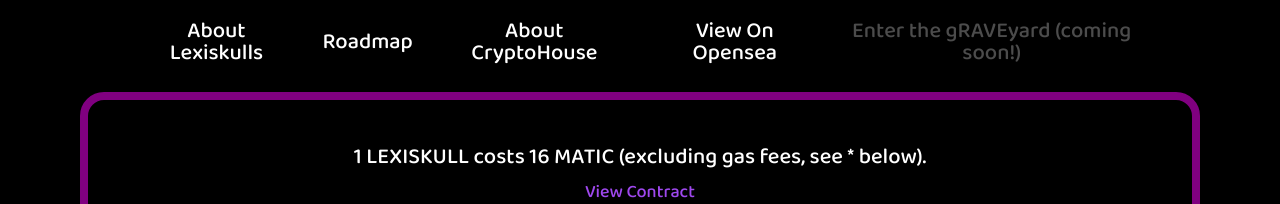
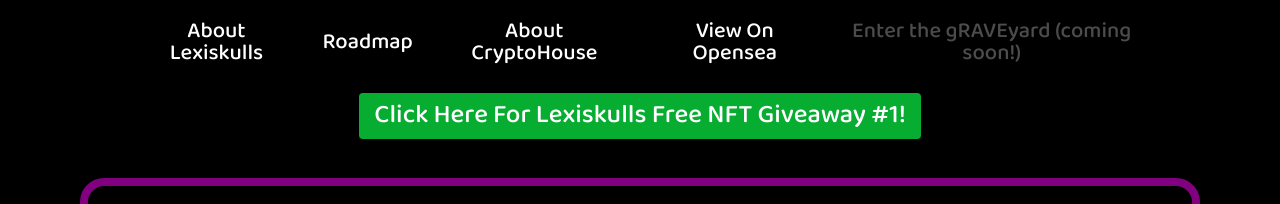
Before and after one commit to tardisdriver/cryptohouse, a React (Create React App) app: page /#/ in a window 1280 px wide. Shown: the part 487-691 px from the top of the page. Built offline with nearby package versions, Linux system fonts and the light colour scheme.

Commit message:
adds giveaway

```diff
--- a/src/App.js
+++ b/src/App.js
@@ -173,6 +173,19 @@
   font-size: 28px;
   padding: 20px;
   color: #642519;
+`;
+
+export const GiveawayButton = styled.a`
+  padding: 10px 15px;
+  color: white;
+  background-color: #07ad31;
+  border-radius: 4px;
+  margin-right: auto;
+  margin-left: auto;
+  text-decoration: none;
+  font-size: 26px;
+  margin-top: 25px;
+  margin-bottom: 15px;
 `;
 
 function App() {
@@ -403,6 +416,21 @@
             Enter the gRAVEyard (coming soon!)
           </li>
         </NavMenu>
+        <s.Container>
+          <GiveawayButton
+            class="e-widget no-button"
+            href="https://gleam.io/Slk0P/lexiskulls-free-nft-giveaway-1"
+            rel="nofollow"
+            target="_blank"
+          >
+            Click Here For Lexiskulls Free NFT Giveaway #1!
+          </GiveawayButton>
+          {/* <script
+            type="text/javascript"
+            src="https://widget.gleamjs.io/e.js"
+            async="true"
+          ></script> */}
+        </s.Container>
         <ResponsiveWrapper flex={1} test>
           <s.SpacerLarge />
           <s.Container
```
